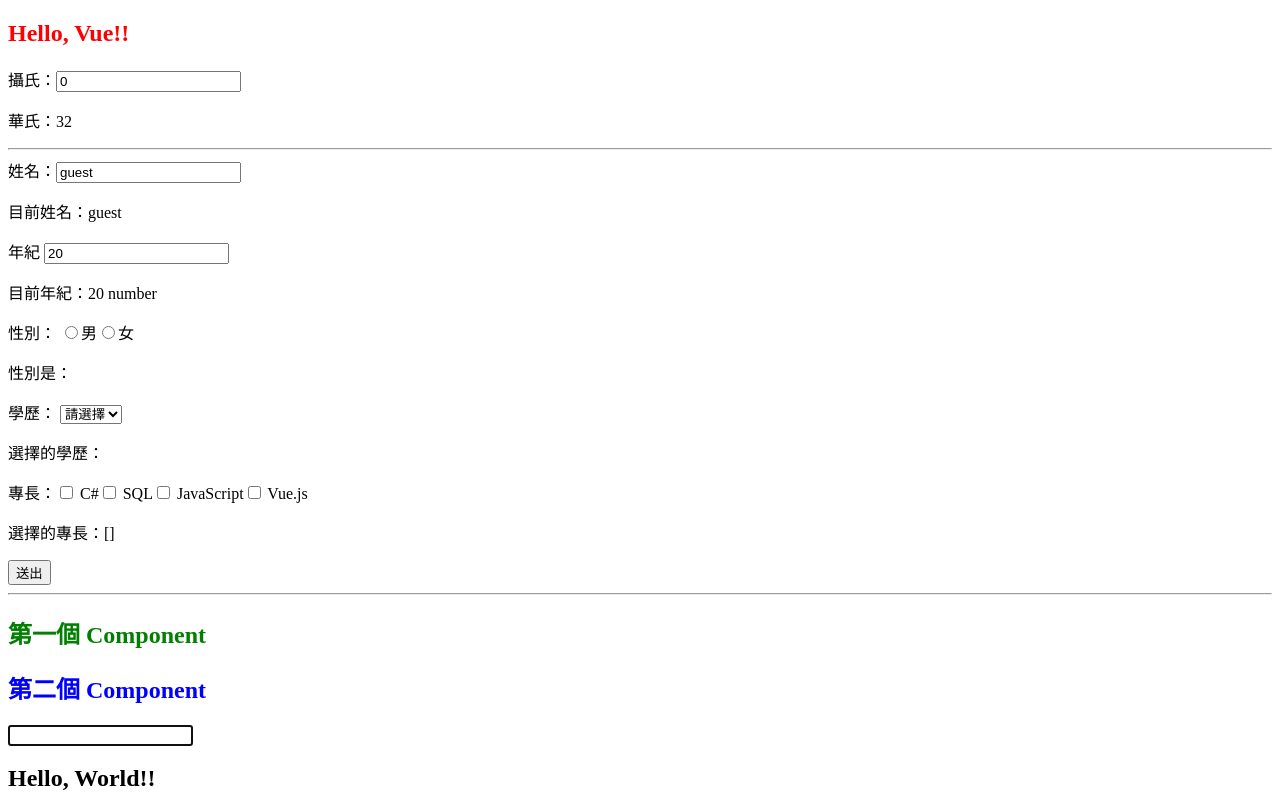
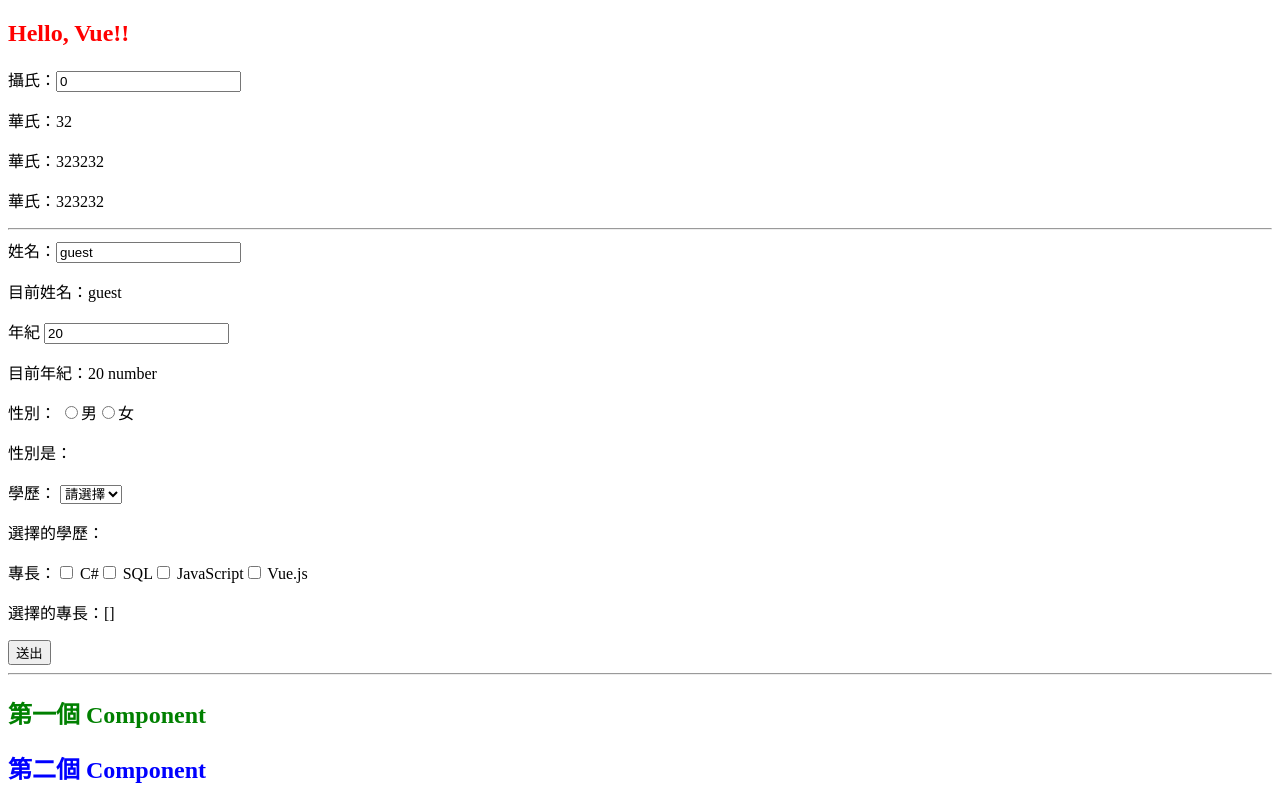
Before and after one commit to HsiaoHungWang/vue-ojtm, a Vue app: page / in a window 1280 px wide. Shown: the top 800 px of the page. Built offline with nearby package versions, Linux system fonts and the light colour scheme.

Commit message:
溫度轉換使用computed

```diff
--- a/src/components/ComputedDemo.vue
+++ b/src/components/ComputedDemo.vue
@@ -1,13 +1,26 @@
 <script setup>
-import { ref } from 'vue';
+import { computed, ref } from 'vue';
 
 const celsius = ref(0);
+
+const convertToFahrenheit = () => {
+    console.log('convertToFahrenheit called');
+    return (celsius.value * 9 / 5) + 32;
+};
+
+// const fahrenheit = computed(() => {
+//     console.log('fahrenheit computed called');
+//     return (celsius.value * 9 / 5) + 32;
+// });
+const fahrenheit = computed(() => (celsius.value * 9 / 5) + 32);
 </script>
 
 <template>
     <div>
         <label>攝氏：<input type="text" v-model.lazy="celsius"></label>
         <p>華氏：{{ (celsius * 9 / 5) + 32 }}</p>
+        <p>華氏：{{ convertToFahrenheit() }}{{ convertToFahrenheit() }}{{ convertToFahrenheit() }}</p>
+        <p>華氏：{{ fahrenheit }}{{ fahrenheit }}{{ fahrenheit }}</p>
     </div>
 </template>
 
```
